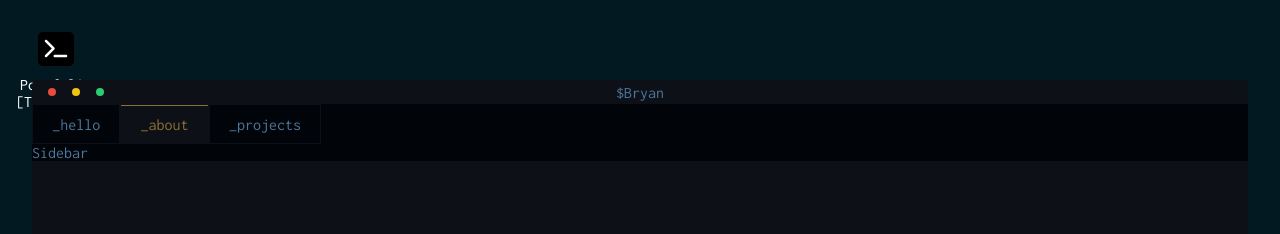
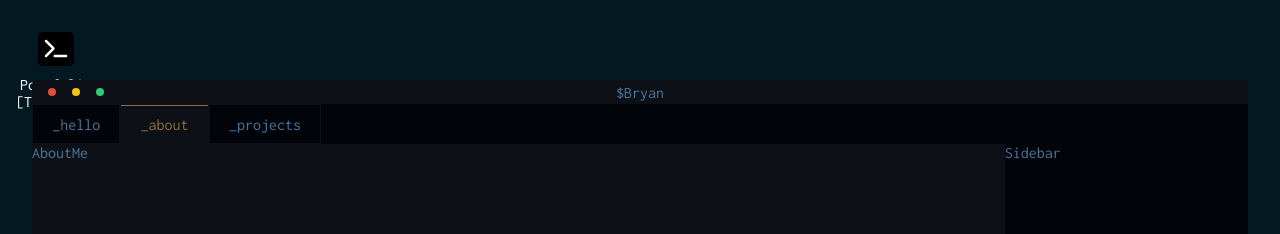
Before and after one commit to ripterdust/Portfolio2022, a React (Create React App) app: page /about in a window 1280 px wide. Shown: the top 234 px of the page. Built offline with nearby package versions, Linux system fonts and the light colour scheme.

Commit message:
Added the AboutMe component

```diff
--- a/src/components/terminal/About.js
+++ b/src/components/terminal/About.js
@@ -1,11 +1,12 @@
 import React from 'react'
+import { AboutMe } from './partials/about/AboutMe'
 import { Sidebar } from './partials/about/Sidebar'
 
 export const About = () => {
   return (
     <div className='animate__animated animate__fadeIn about'>
 
-
+      <AboutMe/>
       <Sidebar/>
     </div>
   )
--- /dev/null
+++ b/src/components/terminal/partials/about/AboutMe.js
@@ -0,0 +1,7 @@
+import React from 'react'
+
+export const AboutMe = () => {
+  return (
+    <div>AboutMe</div>
+  )
+}
--- a/src/main.scss
+++ b/src/main.scss
@@ -45,4 +45,5 @@ body{
 @import './styles/myData';
 @import './styles/command';
 @import './styles/footer';
+@import './styles/terminal/about/about';
 @import './styles/terminal/about/sidebar';
--- a/src/styles/terminal/about/_about.scss
+++ b/src/styles/terminal/about/_about.scss
@@ -0,0 +1,6 @@
+.about {
+    width: 100%;
+    height: 100%;
+    display: grid;
+    grid-template-columns: auto 20%;
+}
```
